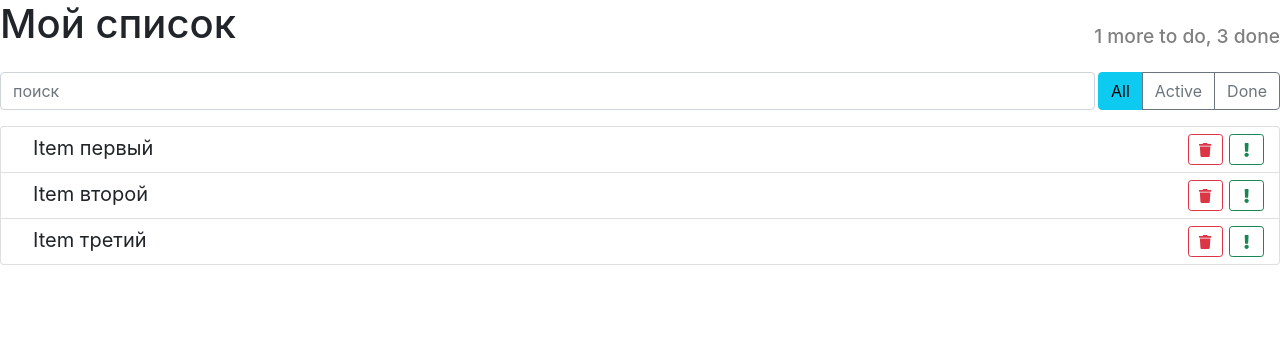
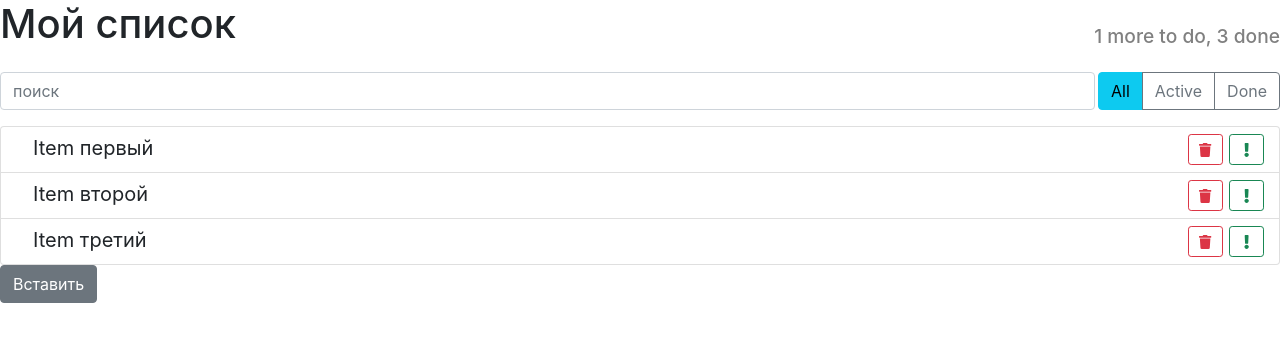
Before and after one commit to Alexey-Kozlov/React-todo, a React (Create React App) app: page / in a window 1280 px wide. Shown: the top 342 px of the page. Built offline with nearby package versions, Linux system fonts and the light colour scheme.

Commit message:
add AddItem

```diff
--- a/src/components/App/App.js
+++ b/src/components/App/App.js
@@ -1,9 +1,10 @@
 import React from 'react';
-import AppHeader from '../AppHeader'
+import AppHeader from '../AppHeader';
 import SearchPanel from '../SearchPanel';
 import ToDoList from '../ToDoList';
 import ItemStatusFilter from '../ItemStatusFilter';
-import './App.css'
+import ItemAdd from '../ItemAdd';
+import './App.css';
 
 export default class App extends React.Component {
 
@@ -27,6 +28,28 @@ export default class App extends React.Component {
     })
   }
 
+  insertItem = () => {
+
+    this.setState(({ todoData }) =>{
+      let newArray = [];
+      let maxIndex = 0;
+      if(todoData.length > 0){
+        newArray = JSON.parse(JSON.stringify(todoData));
+        maxIndex = Math.max(...todoData.map((item) => item.id));
+      }
+      const newItem = {
+        id: maxIndex + 1,
+        label: "чтото новое " + maxIndex.toString(),
+        important: false
+      };
+      newArray.push(newItem);
+      return {
+        todoData: newArray
+      }
+    })
+
+  }
+
   render () {
     return(
     <div>
@@ -39,6 +62,7 @@ export default class App extends React.Component {
         onDeleted = { this.deleteItem }
         todoData = { this.state.todoData }
         />
+      <ItemAdd itemAdded={ this.insertItem }></ItemAdd>
     </div>
     );
    };
--- /dev/null
+++ b/src/components/ItemAdd/ItemAdd.js
@@ -0,0 +1,13 @@
+import React from 'react';
+import './ItemAdd.css';
+
+export default class ItemAdd extends React.Component {
+    render() {
+        const { itemAdded } = this.props;
+        return (
+            <button type="button"
+            className = "btn btn-secondary"
+            onClick= { itemAdded } >Вставить</button>
+        )
+    }
+}
--- /dev/null
+++ b/src/components/ItemAdd/index.js
@@ -0,0 +1,2 @@
+import ItemAdd from './ItemAdd';
+export default ItemAdd;
```
Also changed, not shown: src/components/ItemAdd/ItemAdd.css (added).
